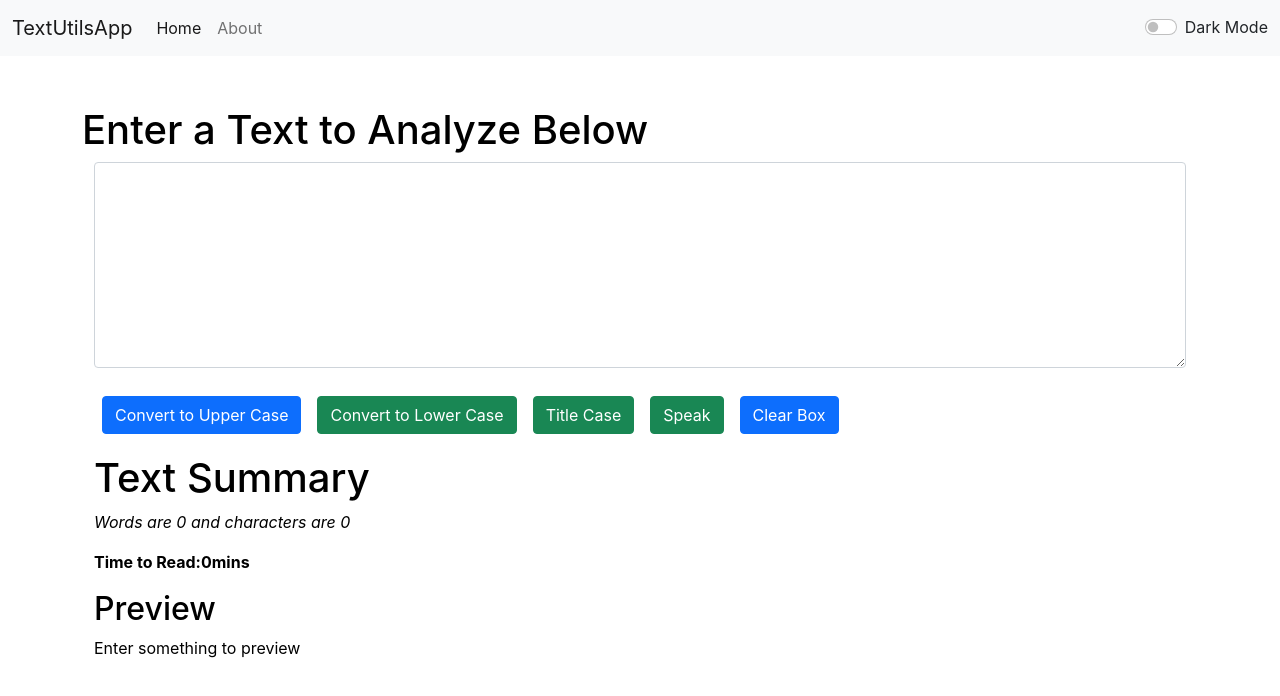
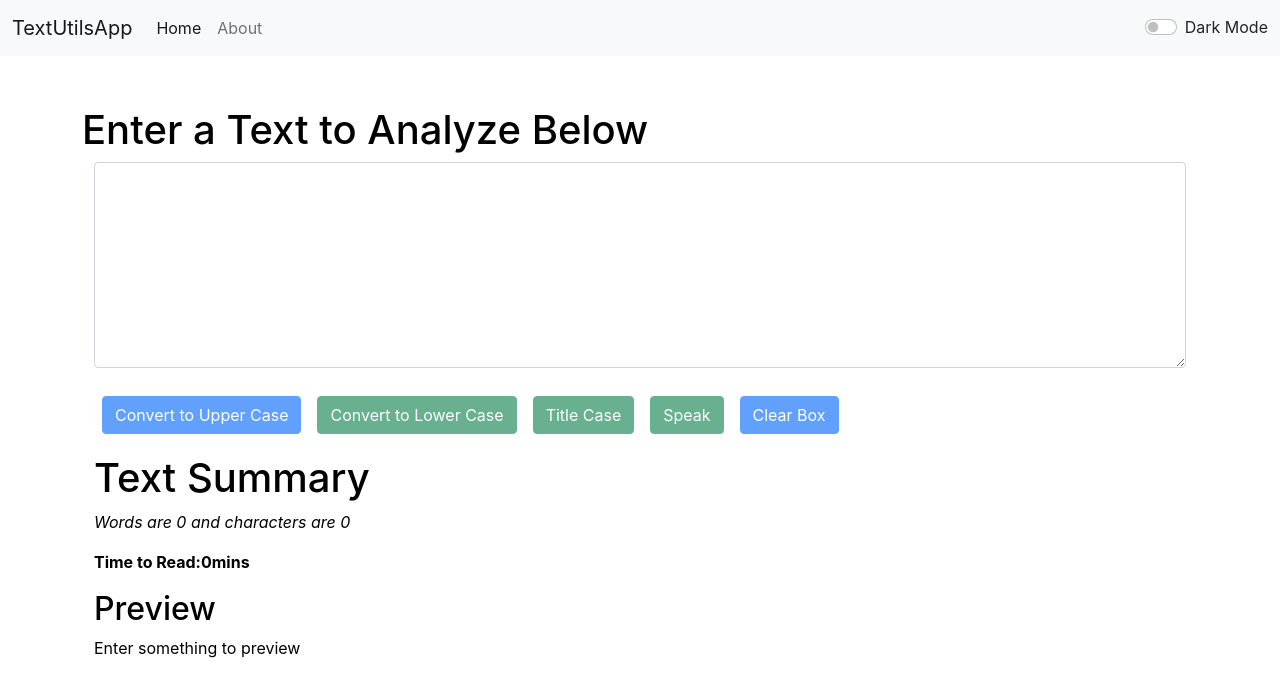
Before and after one commit to bhanu1999/TextUtils, a React (Create React App) app: page / in a window 1280 px wide. Shown: the top 696 px of the page. Built offline with nearby package versions, Linux system fonts and the light colour scheme.

Commit message:
button fixes

```diff
--- a/src/components/TextForm.js
+++ b/src/components/TextForm.js
@@ -53,24 +53,24 @@ export default function TextForm(props) {
 
         ></textarea>
         <br></br>
-        <button className="btn btn-primary mx-2" onClick={handleUpClick}>
+        <button disabled={text.length===0} className="btn btn-primary mx-2" onClick={handleUpClick}>
           {" "}
           Convert to Upper Case
         </button>
-        <button className="btn btn-success mx-2" onClick={handleLowerClick}>
+        <button disabled={text.length===0}className="btn btn-success mx-2" onClick={handleLowerClick}>
           {" "}
           Convert to Lower Case
         </button>
-        <button className="btn btn-success mx-2 my-1" onClick={capitalFirstLetter}>
+        <button disabled={text.length===0}className="btn btn-success mx-2 my-1" onClick={capitalFirstLetter}>
           {" "}
         Title Case
         </button>
-        <button className="btn btn-success mx-2 my-1" onClick={speak}>
+        <button disabled={text.length===0}className="btn btn-success mx-2 my-1" onClick={speak}>
           {" "}
         Speak
         </button>
 
-        <button className="btn btn-primary mx-2 my-1" onClick={handleClearClick}>
+        <button disabled={text.length===0} className="btn btn-primary mx-2 my-1" onClick={handleClearClick}>
           {" "}
           Clear Box
         </button>
```
